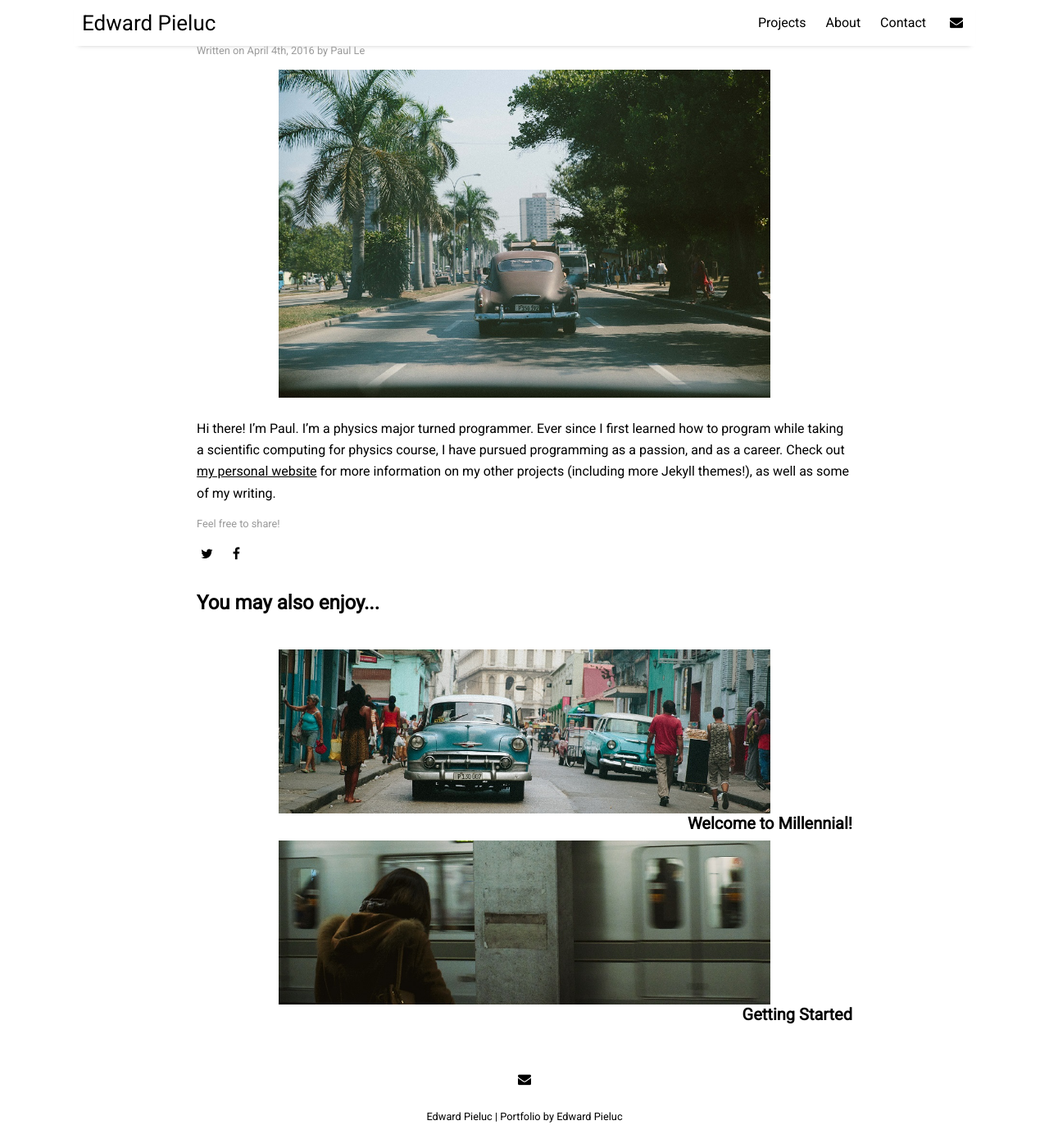
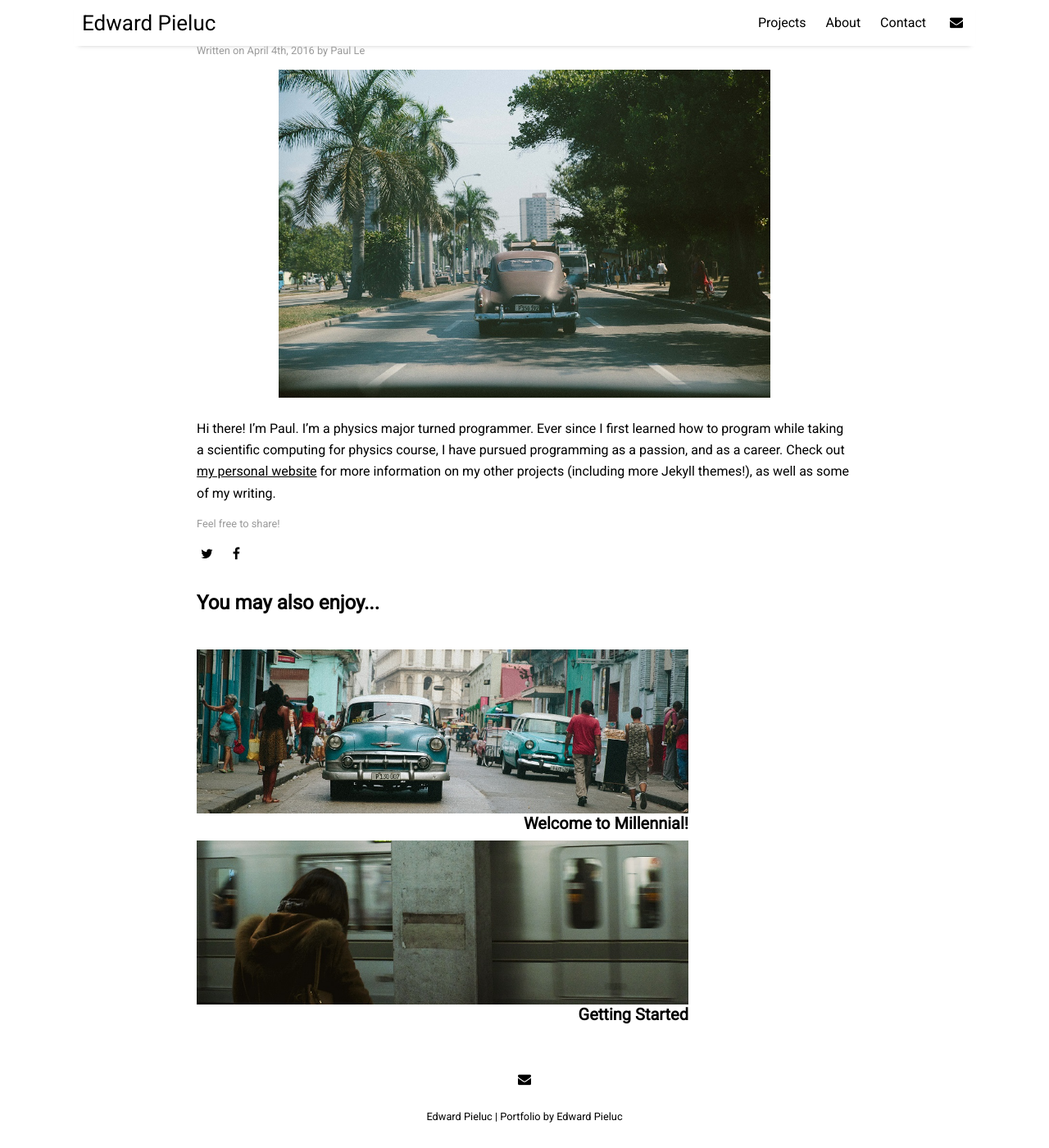
Before and after one commit to epie3/epie3.github.io, a Jekyll site: the page built from _posts/2016-04-04-about-the-author.md, in a window 1280 px wide and 1400 px high, scrolled down 77 px. Shown: the whole window at 82% size. Built offline with Jekyll 4.4.1, drawn with Linux system fonts in a browser that asks for light colours; nearby versions of some CDN libraries.

Commit message:
Revert "Update _post.scss"
This reverts commit edb267928220037f3a514b280e01d2fce81bde4f.

```diff
--- a/_sass/_post.scss
+++ b/_sass/_post.scss
@@ -30,7 +30,7 @@
 }
 @media (max-width: $tablet-width) {
   .post-content {
-    width: 800px;
+    width: 120vw;
     display: block;
     margin: 10px auto 10px;
   }
@@ -65,7 +65,7 @@
 }
 .related-thumbnail {
   position: relative;
-  width: 800px;
+  width: 600px;
   height: 200px;
   overflow: hidden;
 }
@@ -74,7 +74,7 @@
   left: 50%;
   top: 50%;
   height: auto;
-  width: 800px;
+  width: 600px;
   -webkit-transform: translate(-50%,-50%);
       -ms-transform: translate(-50%,-50%);
           transform: translate(-50%,-50%);
```
